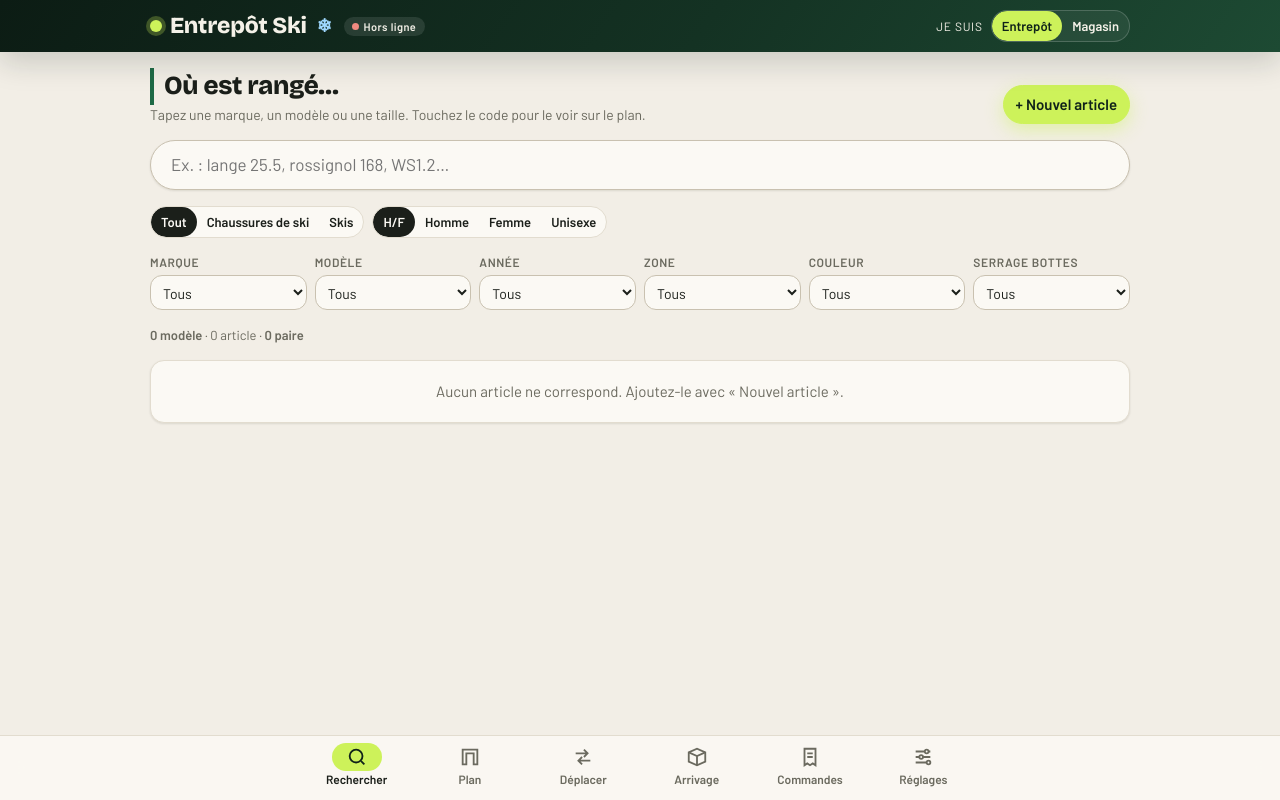
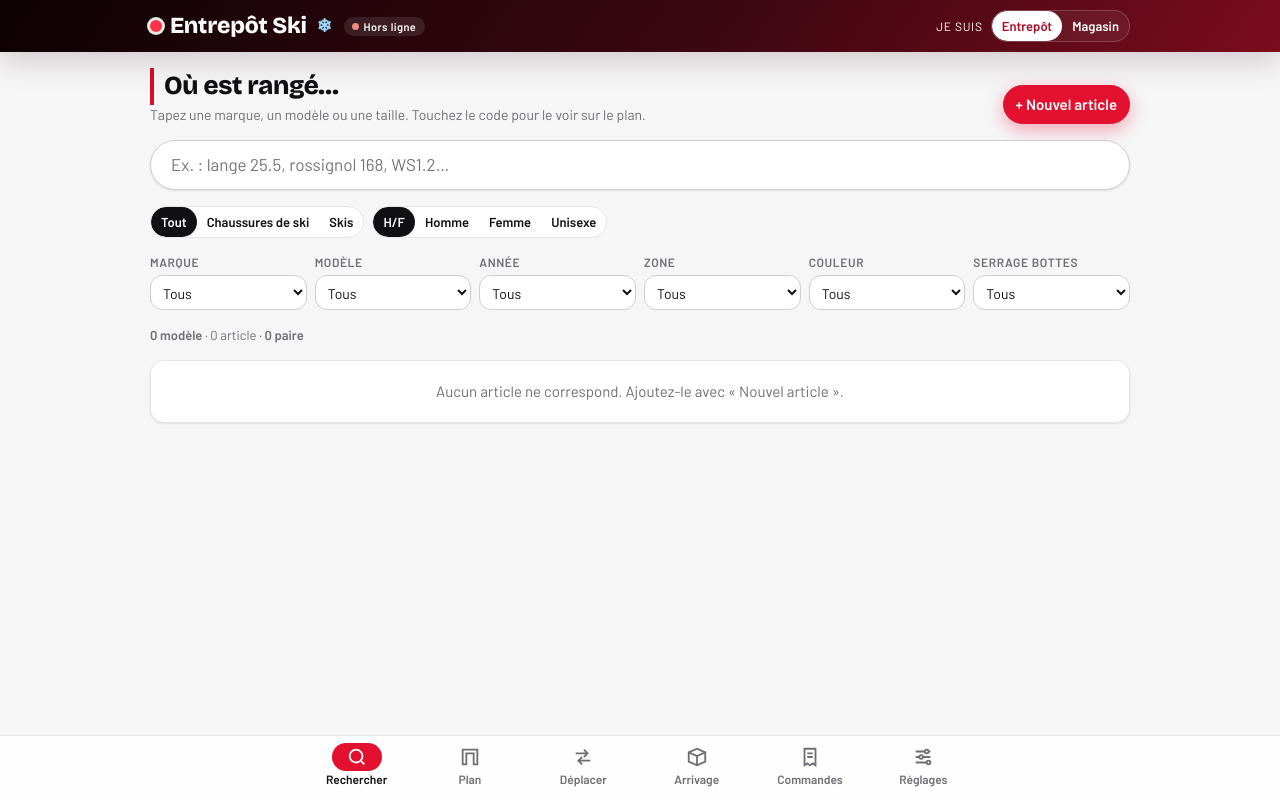
Before and after one commit to escudes83-del/Entrepot-Snow, a plain HTML site: page ski/index.html in a window 1280 px wide. Drawn offline with nearby package versions, Linux system fonts and the light colour scheme.

Commit message:
Add files via upload

```diff
--- a/ski/index.html
+++ b/ski/index.html
@@ -459,40 +459,40 @@ details.libre .inline{margin-top:10px}
 .lrow.ls-cours{background:color-mix(in srgb,var(--warn-bg) 55%,transparent)}
 .lrow.ls-ok{background:color-mix(in srgb,var(--ok-bg) 45%,transparent)}
 .lrow.ls-rupture{background:color-mix(in srgb,var(--bad-bg) 45%,transparent)}
-/* ===== THÈME TENDANCE : vert forêt profond, crème, touches citron vert, tons terre ===== */
+/* ===== THÈME TENDANCE : rouge cerise, noir profond, blanc net ===== */
 :root:root{
-  --bg:#f2eee6; --surface:#fbf9f4; --surface-2:#efeae0; --ink:#1b1f1a; --muted:#6b6a5f;
-  --line:#e2dccf; --line-strong:#c9c1b0; --head:#0f2219; --head-ink:#f4f1e8;
-  --accent:#1e6a46; --accent-ink:#ffffff; --hl:#cdf25a; --hl-ink:#0f2219; --fill:#dfe9d8; --fill-line:#9dbb93;
-  --ok:#1e6a46; --ok-bg:#dcebd9; --warn:#9a5b12; --warn-bg:#f6e7c8; --bad:#b8342a; --bad-bg:#f6dcd6; --info:#2d5d7c; --info-bg:#dde9ef;
-  --hatch:#d9d1c1;
-  --zD:#3a6ea5;--zG:#86589a;--zM:#2e7d6b;--zF:#b5653a;--zE:#6a8f2e;--zB:#c0566e;
-  --t1:#3a6ea5;--t2:#2e7d6b;--t3:#b5653a;--t4:#86589a;
-  --head-grad:linear-gradient(125deg,#0c1c14 0%,#143223 55%,#1d4a33 100%);
-  --sh-1:0 1px 2px rgba(40,34,20,.06),0 1px 3px rgba(40,34,20,.05);
-  --sh-2:0 8px 24px rgba(40,34,20,.10),0 2px 4px rgba(40,34,20,.05);
+  --bg:#f6f6f7; --surface:#ffffff; --surface-2:#f0f0f2; --ink:#111113; --muted:#6e6e76;
+  --line:#e6e6ea; --line-strong:#cdcdd4; --head:#140507; --head-ink:#ffffff;
+  --accent:#d1102c; --accent-ink:#ffffff; --hl:#e3112f; --hl-ink:#ffffff; --fill:#fde3e6; --fill-line:#f19aa6;
+  --ok:#15803d; --ok-bg:#dcfce7; --warn:#9a5b12; --warn-bg:#f6e7c8; --bad:#b8342a; --bad-bg:#f6dcd6; --info:#2d5d7c; --info-bg:#dde9ef;
+  --hatch:#dcdce2;
+  --zD:#2f5fa8;--zG:#7b3fa0;--zM:#0f7a6c;--zF:#c2410c;--zE:#4d7c0f;--zB:#be185d;
+  --t1:#2f5fa8;--t2:#0f7a6c;--t3:#d1102c;--t4:#7b3fa0;
+  --head-grad:linear-gradient(125deg,#0d0204 0%,#3b0710 55%,#7a0c1d 100%);
+  --sh-1:0 1px 2px rgba(17,17,19,.05),0 1px 3px rgba(17,17,19,.05);
+  --sh-2:0 8px 24px rgba(17,17,19,.09),0 2px 4px rgba(17,17,19,.05);
   --r:14px}
 @media (prefers-color-scheme: dark){:root:root:not([data-theme="light"]){
-  --bg:#0d1310; --surface:#151d18; --surface-2:#1b2520; --ink:#ecefe6; --muted:#9aa595;
-  --line:#25322b; --line-strong:#364639; --head:#08100c; --head-ink:#ecefe6;
-  --accent:#c8ef5a; --accent-ink:#0f2219; --hl:#c8ef5a; --hl-ink:#0f2219; --fill:#22331f; --fill-line:#5d7d45;
-  --ok:#8fd694; --ok-bg:#16301d; --warn:#f0b75c; --warn-bg:#36280f; --bad:#f2897d; --bad-bg:#3b1a16; --info:#8fc0dd; --info-bg:#15283a;
-  --hatch:#2a372f; --head-grad:linear-gradient(125deg,#060d09 0%,#0f2219 60%,#173826 100%);
+  --bg:#0c0a0b; --surface:#161214; --surface-2:#1e181a; --ink:#f3eff0; --muted:#a39a9d;
+  --line:#2c2326; --line-strong:#43363a; --head:#080304; --head-ink:#ffffff;
+  --accent:#ff4d5e; --accent-ink:#ffffff; --hl:#ff3347; --hl-ink:#ffffff; --fill:#3a1219; --fill-line:#a02a3a;
+  --ok:#4ade80; --ok-bg:#0f2a19; --warn:#f0b75c; --warn-bg:#36280f; --bad:#f2897d; --bad-bg:#3b1a16; --info:#8fc0dd; --info-bg:#15283a;
+  --hatch:#33282b; --head-grad:linear-gradient(125deg,#050102 0%,#2a050b 60%,#5c0915 100%);
   --sh-1:0 1px 2px rgba(0,0,0,.35); --sh-2:0 8px 24px rgba(0,0,0,.4); color-scheme:dark}}
 :root:root[data-theme="dark"]{
-  --bg:#0d1310; --surface:#151d18; --surface-2:#1b2520; --ink:#ecefe6; --muted:#9aa595;
-  --line:#25322b; --line-strong:#364639; --head:#08100c; --head-ink:#ecefe6;
-  --accent:#c8ef5a; --accent-ink:#0f2219; --hl:#c8ef5a; --hl-ink:#0f2219; --fill:#22331f; --fill-line:#5d7d45;
-  --ok:#8fd694; --ok-bg:#16301d; --warn:#f0b75c; --warn-bg:#36280f; --bad:#f2897d; --bad-bg:#3b1a16; --info:#8fc0dd; --info-bg:#15283a;
-  --hatch:#2a372f; --head-grad:linear-gradient(125deg,#060d09 0%,#0f2219 60%,#173826 100%);
+  --bg:#0c0a0b; --surface:#161214; --surface-2:#1e181a; --ink:#f3eff0; --muted:#a39a9d;
+  --line:#2c2326; --line-strong:#43363a; --head:#080304; --head-ink:#ffffff;
+  --accent:#ff4d5e; --accent-ink:#ffffff; --hl:#ff3347; --hl-ink:#ffffff; --fill:#3a1219; --fill-line:#a02a3a;
+  --ok:#4ade80; --ok-bg:#0f2a19; --warn:#f0b75c; --warn-bg:#36280f; --bad:#f2897d; --bad-bg:#3b1a16; --info:#8fc0dd; --info-bg:#15283a;
+  --hatch:#33282b; --head-grad:linear-gradient(125deg,#050102 0%,#2a050b 60%,#5c0915 100%);
   --sh-1:0 1px 2px rgba(0,0,0,.35); --sh-2:0 8px 24px rgba(0,0,0,.4); color-scheme:dark}
 :root:root body{background:var(--bg);-webkit-font-smoothing:antialiased}
 :root:root body::before{background:var(--head)}
-:root:root .top{background:var(--head-grad);box-shadow:0 10px 30px rgba(15,34,25,.18)}
+:root:root .top{background:var(--head-grad);box-shadow:0 10px 30px rgba(60,5,15,.18)}
 .brand{font-family:'Bricolage Grotesque',var(--f-disp);font-weight:800;letter-spacing:-.01em;text-transform:none;font-size:23px}
-.brand i{border-radius:50%;width:12px;height:12px;transform:none;background:var(--hl);box-shadow:0 0 0 4px color-mix(in srgb,var(--hl) 25%,transparent)}
+.brand i{border-radius:50%;width:12px;height:12px;transform:none;background:#ff3347;box-shadow:0 0 0 3px rgba(255,255,255,.9)}
 .role .seg{border-radius:999px;background:rgba(255,255,255,.06)}
-.role .seg button[aria-pressed="true"]{background:var(--hl);color:var(--hl-ink)}
+.role .seg button[aria-pressed="true"]{background:#fff;color:#b00c24}
 h2{font-family:'Bricolage Grotesque',var(--f-disp);font-weight:800;letter-spacing:-.015em;font-size:26px}
 .card,.list,.plan-wrap,.qrows{border-radius:var(--r);border-color:var(--line);box-shadow:var(--sh-1)}
 :root:root .card{border-top:1px solid var(--line)}
@@ -503,7 +503,7 @@ h2{font-family:'Bricolage Grotesque',var(--f-disp);font-weight:800;letter-spacin
 .btn{border-color:var(--line-strong);transition:background .15s,box-shadow .15s,transform .05s,border-color .15s}
 .btn:hover:not(:disabled){border-color:var(--ink);box-shadow:var(--sh-2)}
 .btn:active:not(:disabled){transform:translateY(1px)}
-.btn.primary{background:var(--hl);border-color:var(--hl);color:var(--hl-ink);border-radius:999px;font-weight:700;box-shadow:0 6px 18px color-mix(in srgb,var(--hl) 45%,transparent)}
+.btn.primary{background:var(--hl);border-color:var(--hl);color:var(--hl-ink);border-radius:999px;font-weight:700;box-shadow:0 6px 18px color-mix(in srgb,var(--hl) 35%,transparent)}
 .btn.primary:hover:not(:disabled){border-color:var(--hl-ink)}
 .btn.ghost{box-shadow:none}
 input[type=text],input[type=number],input[type=search],select,textarea{border-color:var(--line-strong);background:var(--surface);transition:border-color .15s,box-shadow .15s}
@@ -513,7 +513,7 @@ input:focus,select:focus,textarea:focus{outline:none;border-color:var(--accent);
 .sz:hover{border-color:var(--ink)}
 .sz[aria-pressed="true"]{background:var(--ink);border-color:var(--ink);color:var(--surface)}
 .sz[aria-pressed="true"] small,.sz[aria-pressed="true"] .qx{color:var(--surface)}
-.code{border-radius:10px;background:var(--head);color:var(--hl)}
+.code{border-radius:10px;background:var(--ink);color:var(--surface)}
 .tabs{background:color-mix(in srgb,var(--surface) 88%,transparent);backdrop-filter:saturate(1.4) blur(14px);-webkit-backdrop-filter:saturate(1.4) blur(14px);border-top:1px solid var(--line)}
 :root:root .tabs button[aria-current="page"]{color:var(--ink)}
 .tabs button[aria-current="page"]::before{display:none}
@@ -521,9 +521,9 @@ input:focus,select:focus,textarea:focus{outline:none;border-color:var(--accent);
 @media (max-width:400px){.tabs button[aria-current="page"] svg{padding:3px 8px}}
 .rack{border-radius:8px;border-width:1px}
 .chip{border-radius:5px}
-.sheet{border-radius:22px 22px 0 0;box-shadow:0 -10px 40px rgba(15,34,25,.25)}
+.sheet{border-radius:22px 22px 0 0;box-shadow:0 -10px 40px rgba(60,5,15,.25)}
 .toast{border-radius:999px;background:var(--head);color:var(--head-ink)}
-:root:root .toast b{color:var(--hl)}
+:root:root .toast b{color:#ff6b7a}
 /* ===== fin du thème tendance ===== */
 </style>
 <style>body{margin:0}[hidden]{display:none!important}</style>
```
Also changed, not shown: ski/magasin.html (+28 -28 lines), snow/index.html (+28 -28 lines), snow/magasin.html (+28 -28 lines).
